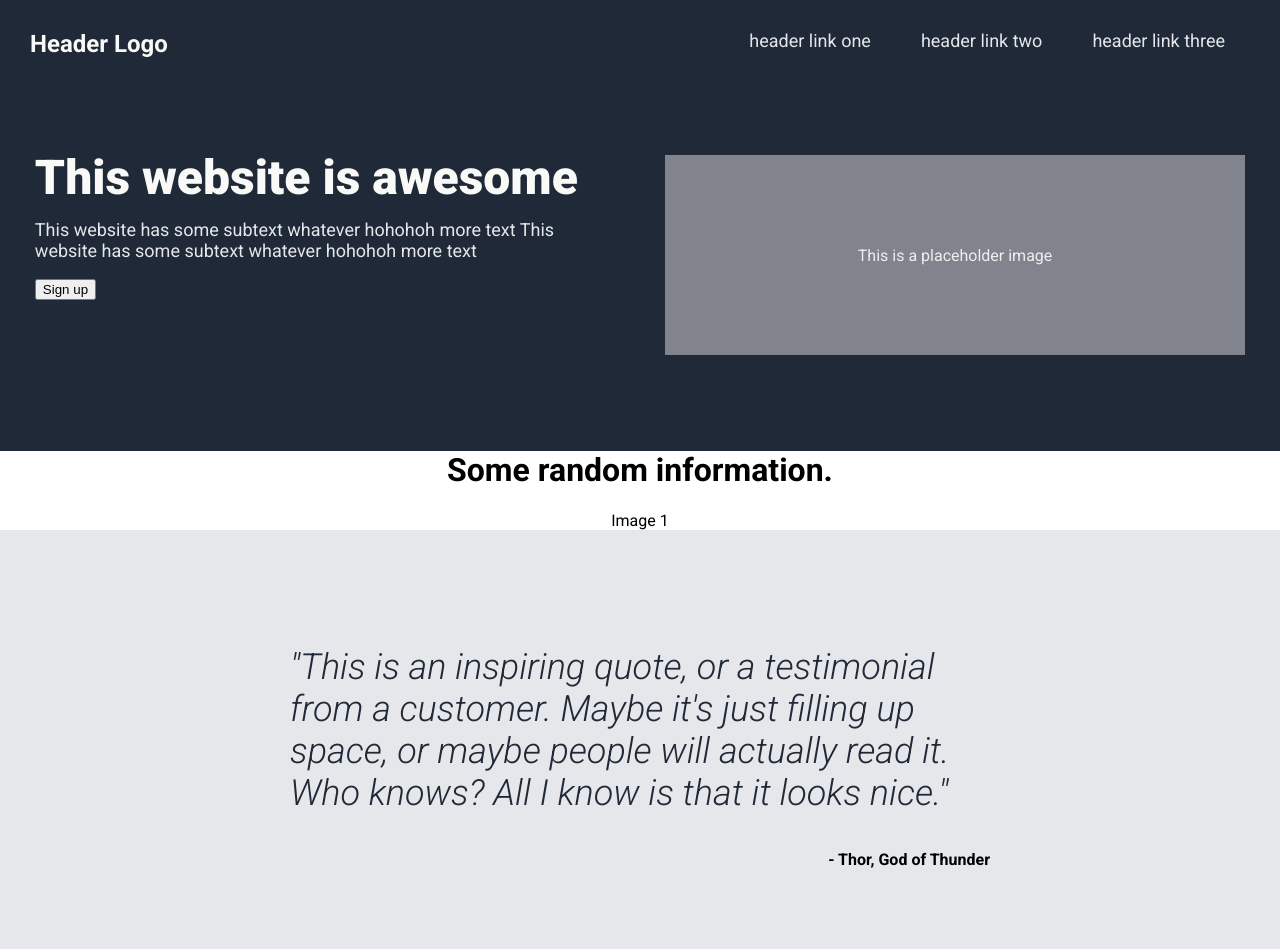
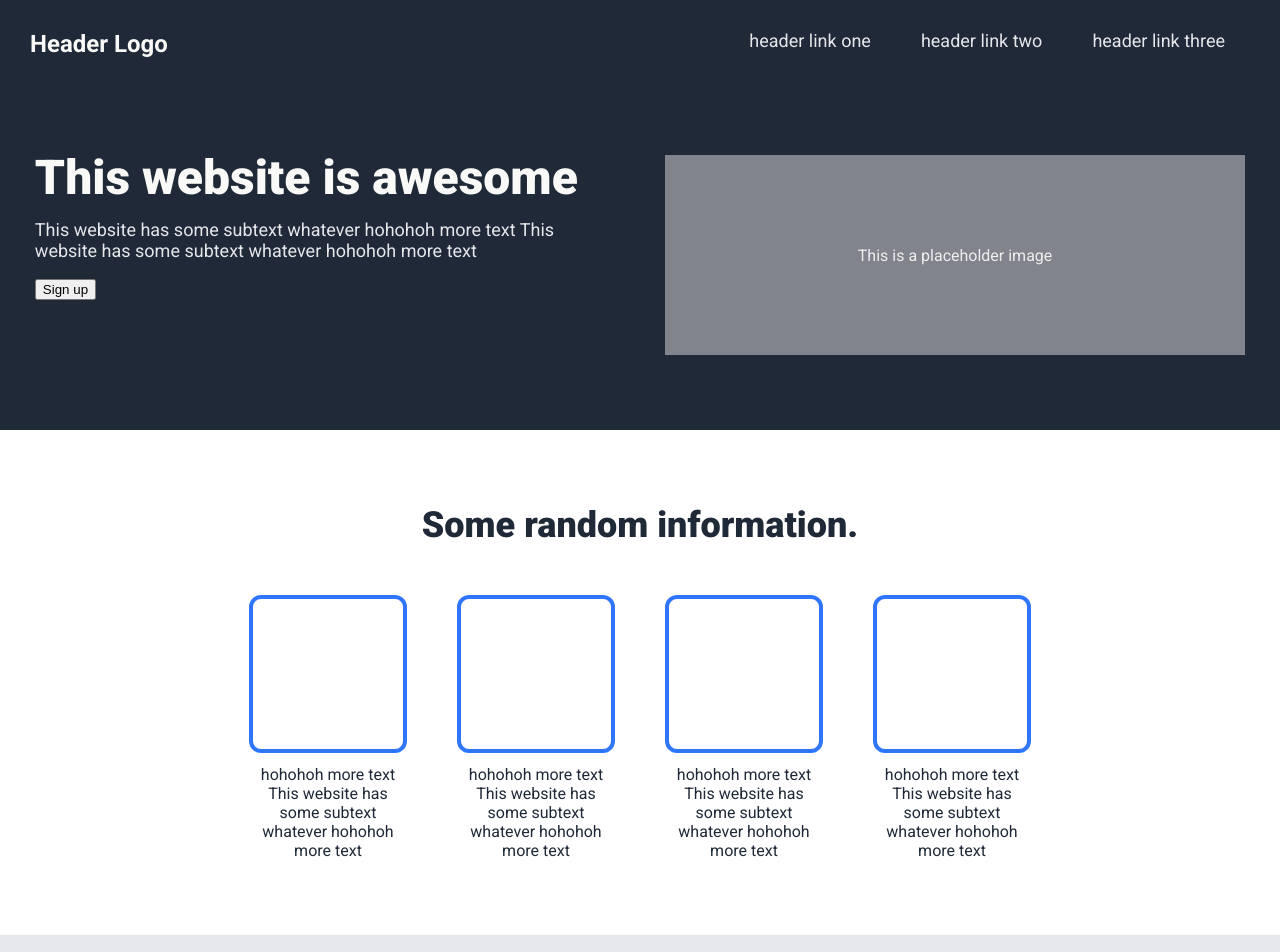
Before and after one commit to kirjav/odin-landing-page, a plain HTML site: page index.html in a window 1280 px wide. Shown: the top 952 px of the page. Drawn offline with Linux system fonts and the light colour scheme.

Commit message:
blue box section

```diff
--- a/index.html
+++ b/index.html
@@ -29,8 +29,15 @@
             </div>
         </div>
         <div class="section_two">
-            <h1>Some random information.</h1>
-            <div>Image 1</div>
+            <div class="section_two_internal_container">
+                <h1>Some random information.</h1>
+                <div class="image_row">
+                    <div class="info_container"><div id="blue_container"></div><div id="text_under_blue">hohohoh more text This website has some subtext whatever hohohoh more text</div></div>
+                    <div class="info_container"><div id="blue_container"></div><div id="text_under_blue">hohohoh more text This website has some subtext whatever hohohoh more text</div></div>
+                    <div class="info_container"><div id="blue_container"></div><div id="text_under_blue">hohohoh more text This website has some subtext whatever hohohoh more text</div></div>
+                    <div class="info_container"><div id="blue_container"></div><div id="text_under_blue">hohohoh more text This website has some subtext whatever hohohoh more text</div></div>
+                </div>
+            </div>
         </div>
         <div class="section_three">
             <div>
--- a/styles.css
+++ b/styles.css
@@ -70,6 +70,50 @@ body {
 .section_two {
     width: 100%;
     background-color: white;
+}
+
+.section_two_internal_container {
+    padding: 50px;
+    display:flex;
+    flex-direction: column;
+    justify-content: space-evenly;
+}
+
+.section_two_internal_container h1 {
+    font-size: 36px;
+    color: #1F2937;
+    font-weight: 900;
+
+}
+
+.image_row {
+    display:flex;
+    flex-direction: row;
+    justify-content: center;
+}
+
+.info_container {
+    display: flex;
+    justify-content: space-between;
+    align-items: center;
+    flex-direction: column;
+    padding: 25px;
+    ;
+}
+
+#blue_container {
+    margin-bottom: 12px;
+    border-style: solid;
+    height: 150px;
+    width: 150px;
+    border-color: rgb(47, 118, 252);
+    border-width: 4px;
+    border-radius: 12px;
+}
+
+#text_under_blue {
+    width: 150px;
+    color: #1F2937;
 }
 
 .section_three div {
```
